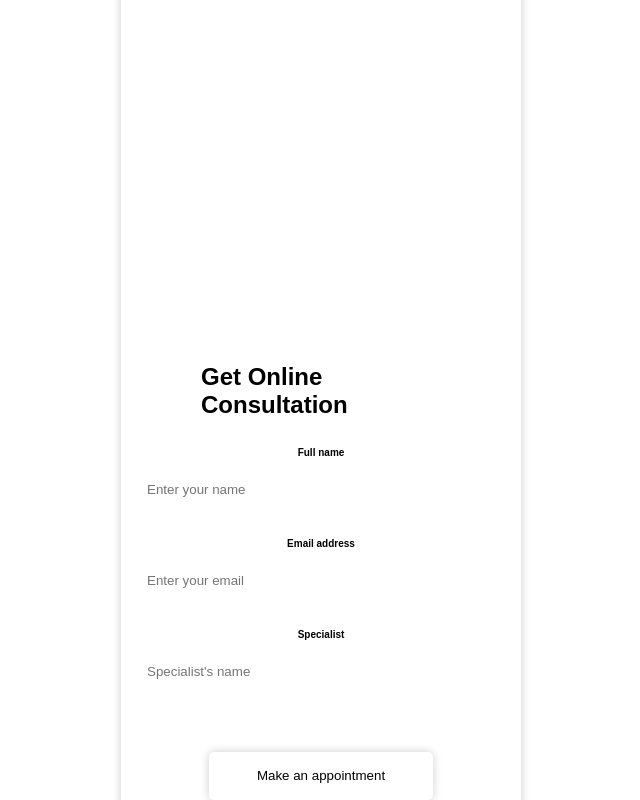
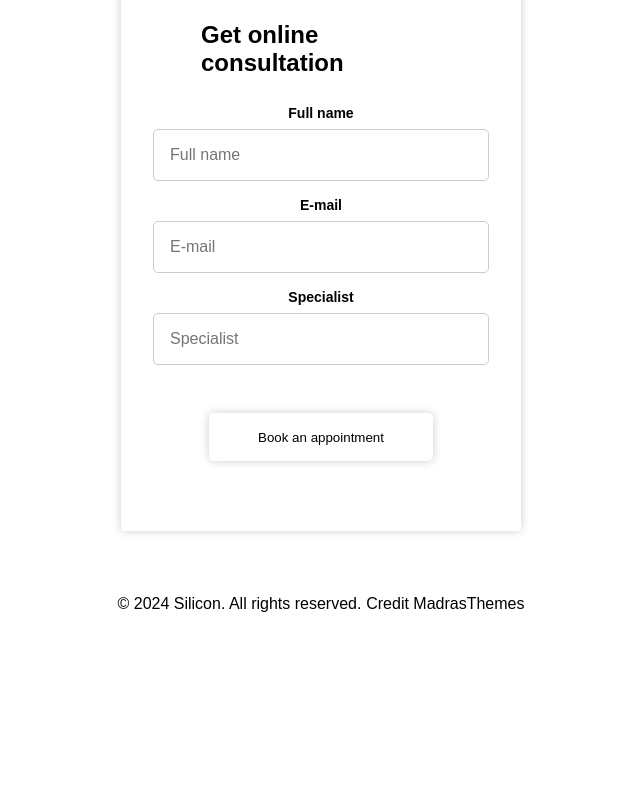
Before and after one commit to jasper-z-blip/React-Silicon, a React (Vite) app in the folder react/: page /contacts in a window 1280 px wide. Shown: the part 1380-2180 px from the top of the page, without its empty margins (319-959 px from the left). After the commit the page ends 1993 px from the top, so only its background shows below. Built offline with nearby package versions, Linux system fonts and the light colour scheme.

Commit message:
lagt till validering på Contactpage och stylat i css.

```diff
--- /dev/null
+++ b/package.json
@@ -0,0 +1,6 @@
+{
+  "dependencies": {
+    "axios": "^1.7.7",
+    "react-hook-form": "^7.53.1"
+  }
+}
--- a/react/src/components/ContactPage.jsx
+++ b/react/src/components/ContactPage.jsx
@@ -1,6 +1,9 @@
 import React from 'react';
 import { Link } from 'react-router-dom';
 import mapImage from '../assets/images/images/map.svg';
+import axios from 'axios';
+import {useForm} from 'react-hook-form';
+import {useState} from 'react';
 
 const ContactPage = () => {
   return (
@@ -142,17 +145,68 @@ const SocialMediaLinks = () => {
 };
 
 const ConsultationForm = () => {
+  const [submitted, setSubmitted] = useState(false);
+  const { register, handleSubmit, formState: { errors }, reset } = useForm();
+
+  const handleOk = () => {
+    setSubmitted(false);
+    reset();
+  };
+
+  const onSubmit = async (data) => {
+    try {
+      const res = await axios.post('https://jsonplaceholder.typicode.com/posts', data);
+      if (res.status === 201) {
+        setSubmitted(true);
+        reset();
+      }
+    } catch (error) {
+      console.error("Error submitting form: ", error);
+      alert("The form could not be submitted. Please try again later.");
+    }
+  };
+
+  if (submitted) {
+    return (
+      <div className="contact-box">
+        <h1>Thank you for your message! </h1>
+        <p>We will get back to you as soon as possible.</p>
+        <button className="ok-btn" onClick={handleOk}>OK</button>
+      </div>
+    );
+  }
+
   return (
-    <div className="floating-box">
-      <h2>Get Online Consultation</h2>
-      <p className='enter-paragraph'>Full name</p>
-      <input type="text" className="input-name" placeholder="Enter your name" />
-      <p className='enter-paragraph'>Email address</p>
-      <input type="email" className="input-email" placeholder="Enter your email" />
-      <p className='enter-paragraph'>Specialist</p>
-      <input type="text" className="input-spec" placeholder="Specialist's name" />
-      <button className="btn-make">Make an appointment</button>
-    </div>
+    <form onSubmit={handleSubmit(onSubmit)} noValidate>
+      <div className="floating-box">
+        <h2>Get online consultation</h2>
+        <p className='enter-paragraph'>Full name</p>
+        <input
+          type="text"
+          placeholder="Full name"
+          {...register('name', { required: 'This field is required.' })}
+        />
+        {errors.name && <p className="error-message">{errors.name.message}</p>}
+
+        <p className='enter-paragraph'>E-mail</p>
+        <input
+          type="email"
+          placeholder="E-mail"
+          {...register('email', { required: 'This field is required.' })}
+        />
+        {errors.email && <p className="error-message">{errors.email.message}</p>}
+
+        <p className='enter-paragraph'>Specialist</p>
+        <input
+          type="text"
+          placeholder="Specialist"
+          {...register('specialist', { required: 'This field is required.' })}
+        />
+        {errors.specialist && <p className="error-message">{errors.specialist.message}</p>}
+
+        <button type="submit" className="btn-make">Book an appointment</button>
+      </div>
+    </form>
   );
 };
 
--- a/react/src/css/contact-form.css
+++ b/react/src/css/contact-form.css
@@ -286,7 +286,7 @@ body {
 .floating-box {
   background-color: var(--color-floating-box-white);
   width: 400px;
-  height: 100vw;
+  height: 600px;
   padding: 2rem;
   gap: .5rem;
   box-shadow:  0 0 10px rgba(0, 0, 0, 0.2);
@@ -300,18 +300,19 @@ body {
 
   .enter-paragraph {
     color: var(--color-grey900);
-    font-size: 10px;
+    font-size: 14px;
     font-weight: bold;
+    text-align: left;
   }
 }
 
-.input-name, .input-email, .input-spec {
-  background-color: var(--color-white);
-  margin-bottom: 1rem;
-  border: 1px solid var(--color-grey400);
+input[type="text"], input[type="email"] {
+  width: 100%;
+  padding: 1rem;
+  margin-bottom: .5rem;
+  border: 1px solid #ccc;
   border-radius: 5px;
-  height: 3rem;
-  width: 22rem;
+  font-size: 16px;
 }
 
 .btn-make {
@@ -327,6 +328,31 @@ body {
 
 .btn-make:hover {
   background-color: var(--color-purple);
+}
+
+
+.contact-box {
+  text-align: center;
+  border-radius: 5px;
+
+  background-color: var(--color-grey800);
+  padding: 1rem;
+
+  h1 {
+    font-size: 40px;
+  }
+
+  p {
+    font-size: 24px;
+  }
+
+  .ok-btn {
+    background-color: #0b4721;
+    color: white;
+    height: 35px;
+    width: 40px;
+    margin-top: 1rem;
+  }
 }
 
 @media (min-width: 1400px) {
@@ -499,11 +525,9 @@ body {
     right: 13rem;
   }
 
-  .input-name, .input-email, .input-spec {
-    width: 28rem;
-  }
-
-  .enter-paragraph {
-    text-align: left;
+  .contact-box {
+    position: absolute;
+    top: 20rem;
+    right: 13rem;
   }
 }
--- a/react/src/css/style.css
+++ b/react/src/css/style.css
@@ -762,7 +762,7 @@ footer .container {
   border-radius: 8px;
 
   .ok-btn {
-    background-color: #107b37;
+    background-color: #0b4721;
     color: white;
     height: 35px;
     width: 40px;
```
Also changed, not shown: 1 other file (tests, documents, lock files or other folders).
